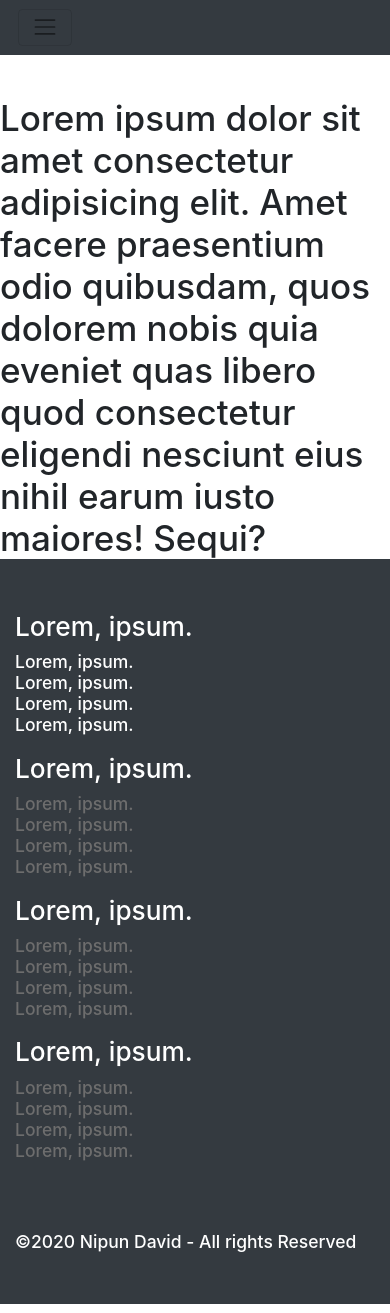
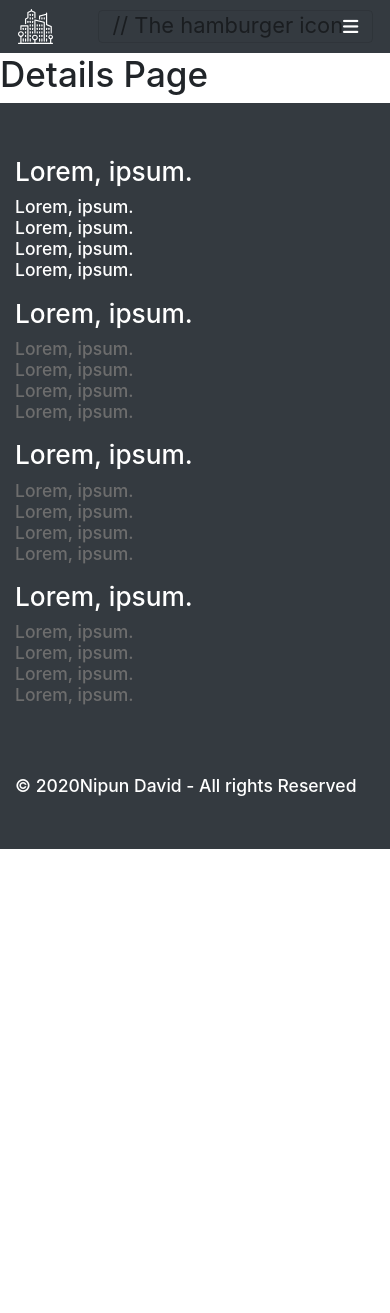
Before and after one commit to nipundavid/SPA_Portfolio, a React (Create React App) app in the folder spa-portfolio/: page /details in a window 390 px wide. After the commit the page ends 858 px from the top, so only its background shows below. Built offline with nearby package versions, Linux system fonts and the light colour scheme.

Commit message:
hamburger icon fixed

```diff
--- a/spa-portfolio/public/index.html
+++ b/spa-portfolio/public/index.html
@@ -35,6 +35,16 @@
       To begin the development, run `npm start` or `yarn start`.
       To create a production bundle, use `npm run build` or `yarn build`.
     -->
+  <script src="https://code.jquery.com/jquery-3.5.1.slim.min.js"
+    integrity="sha384-DfXdz2htPH0lsSSs5nCTpuj/zy4C+OGpamoFVy38MVBnE+IbbVYUew+OrCXaRkfj" crossorigin="anonymous">
+  </script>
+  <script src="https://cdn.jsdelivr.net/npm/popper.js@1.16.0/dist/umd/popper.min.js"
+    integrity="sha384-Q6E9RHvbIyZFJoft+2mJbHaEWldlvI9IOYy5n3zV9zzTtmI3UksdQRVvoxMfooAo" crossorigin="anonymous">
+  </script>
+  <script src="https://stackpath.bootstrapcdn.com/bootstrap/4.5.0/js/bootstrap.min.js"
+    integrity="sha384-OgVRvuATP1z7JjHLkuOU7Xw704+h835Lr+6QL9UvYjZE3Ipu6Tp75j7Bh/kR0JKI" crossorigin="anonymous">
+  </script>
+
 </body>
 
 </html>
--- a/spa-portfolio/src/App.css
+++ b/spa-portfolio/src/App.css
@@ -9,3 +9,11 @@
 * {
     font-size: 17.5px;
 }
+
+.navbar-toggler:focus {
+    outline: none
+}
+
+.navbar-toggler {
+    border: none;
+}
--- a/spa-portfolio/src/App.js
+++ b/spa-portfolio/src/App.js
@@ -1,18 +1,28 @@
 import React from "react";
 import "./App.css";
 import "bootstrap/dist/css/bootstrap.min.css";
-import NavBar from "./Components/NavBar";
-import Footer from "./Components/Footer";
+import NavBar from "./Components/Layouts/NavBar";
+import Footer from "./Components/Layouts/Footer";
+// React Router
+import { Switch, Route } from "react-router-dom";
+// Import Pages
+import Home from "./Components/Pages/Home";
+import Contacts from "./Components/Pages/Contacts";
+import News from "./Components/Pages/News";
+import Details from "./Components/Pages/Details";
+import NotFoundPage from "./Components/Pages/NotFoundPage";
 
 function App() {
   return (
     <h2>
       <NavBar />
-      <br />
-      Lorem ipsum dolor sit amet consectetur adipisicing elit. Amet facere
-      praesentium odio quibusdam, quos dolorem nobis quia eveniet quas libero
-      quod consectetur eligendi nesciunt eius nihil earum iusto maiores! Sequi?
-      <br />
+      <Switch>
+        <Route exact path="/" component={Home}></Route>
+        <Route path="/news" component={News}></Route>
+        <Route path="/contacts" component={Contacts}></Route>
+        <Route path="/details" component={Details}></Route>
+        <Route component={NotFoundPage}></Route>
+      </Switch>
       <Footer />
     </h2>
   );
--- a/spa-portfolio/src/Components/Footer.js
+++ /dev/null
@@ -1,106 +0,0 @@
-import React from "react";
-import styled from "styled-components";
-import style from "../App.css";
-
-const FooterContainer = styled.footer`
-  .footer-middle {
-    background: var(--mainDark);
-    padding-top: 3rem;
-    color: var(--mainWhite);
-  }
-  .footer-bottom {
-    padding-top: 3rem;
-    padding-bottom: 2rem;
-  }
-  ul li a {
-    color: var(--mainGrey);
-  }
-  ul li a:hover {
-    color: var(--mainLightGrey);
-  }
-`;
-
-function Footer() {
-  return (
-    <FooterContainer className="main-footer">
-      <div className="footer-middle">
-        <div className="container">
-          <div className="row">
-            {/* Column 1 */}
-            <div className="col-md-3 col-sm-6">
-              <h4>Lorem, ipsum.</h4>
-              <ul className="list-unstyled">
-                <li>Lorem, ipsum.</li>
-                <li>Lorem, ipsum.</li>
-                <li>Lorem, ipsum.</li>
-                <li>Lorem, ipsum.</li>
-              </ul>
-            </div>
-            {/* Column 2 */}
-            <div className="col-md-3 col-sm-6">
-              <h4>Lorem, ipsum.</h4>
-              <ul className="list-unstyled">
-                <li>
-                  <a href="#">Lorem, ipsum.</a>
-                </li>
-                <li>
-                  <a href="#">Lorem, ipsum.</a>
-                </li>
-                <li>
-                  <a href="#">Lorem, ipsum.</a>
-                </li>
-                <li>
-                  <a href="#">Lorem, ipsum.</a>
-                </li>
-              </ul>
-            </div>
-            {/* Column 3 */}
-            <div className="col-md-3 col-sm-6">
-              <h4>Lorem, ipsum.</h4>
-              <ul className="list-unstyled">
-                <li>
-                  <a href="#">Lorem, ipsum.</a>
-                </li>
-                <li>
-                  <a href="#">Lorem, ipsum.</a>
-                </li>
-                <li>
-                  <a href="#">Lorem, ipsum.</a>
-                </li>
-                <li>
-                  <a href="#">Lorem, ipsum.</a>
-                </li>
-              </ul>
-            </div>
-            {/* Column 4 */}
-            <div className="col-md-3 col-sm-6">
-              <h4>Lorem, ipsum.</h4>
-              <ul className="list-unstyled">
-                <li>
-                  <a href="#">Lorem, ipsum.</a>
-                </li>
-                <li>
-                  <a href="#">Lorem, ipsum.</a>
-                </li>
-                <li>
-                  <a href="#">Lorem, ipsum.</a>
-                </li>
-                <li>
-                  <a href="#">Lorem, ipsum.</a>
-                </li>
-              </ul>
-            </div>
-          </div>
-          {/* Footer Bottom */}
-          <div className="footer-bottom">
-            <p className="text-xs-center">
-              &copy;{new Date().getFullYear()} Nipun David - All rights Reserved
-            </p>
-          </div>
-        </div>
-      </div>
-    </FooterContainer>
-  );
-}
-
-export default Footer;
--- a/spa-portfolio/src/Components/Layouts/Footer.js
+++ b/spa-portfolio/src/Components/Layouts/Footer.js
@@ -93,7 +93,7 @@ function Footer() {
           {/* Footer Bottom */}{" "}
           <div className="footer-bottom">
             <p className="text-xs-center">
-              & copy; {new Date().getFullYear()}
+              &copy; {new Date().getFullYear()}
               Nipun David - All rights Reserved{" "}
             </p>{" "}
           </div>{" "}
--- a/spa-portfolio/src/Components/Layouts/NavBar.js
+++ b/spa-portfolio/src/Components/Layouts/NavBar.js
@@ -1,8 +1,11 @@
 import React from "react";
 import logo from "../../logo.svg";
+import { Link } from "react-router-dom";
+
 function NavBar() {
   return (
     <nav className="navbar navbar-expand-lg navbar-light bg-dark">
+      <img src={logo} alt="logo" style={{ width: "35px" }}></img>
       <button
         className="navbar-toggler"
         type="button"
@@ -12,28 +15,29 @@ function NavBar() {
         aria-expanded="false"
         aria-label="Toggle navigation"
       >
-        <span className="navbar-toggler-icon" />
+        // The hamburger icon
+        <i className="fas fa-bars" style={{ color: "#fff" }}></i>
       </button>
+      {/* <span className="navbar-toggler-icon" /> */}
+
       <div className="collapse navbar-collapse ml-5" id="navbarTogglerDemo01">
-        <a className="navbar-brand" href="#">
-          <img src={logo} alt="logo" style={{ width: "35px" }}></img>
-        </a>
+        <Link className="navbar-brand" href="#"></Link>
         <ul className="navbar-nav m-auto mt-2 mt-lg-0">
           <li className="nav-item active">
-            <a className="nav-link text-white  ml-5" href="#">
-              &nbsp;<i className="fas fa-home"></i> Home{" "}
+            <Link className="nav-link text-white  ml-5" to="/">
+              Home &nbsp;<i className="fas fa-home"></i>
               <span className="sr-only">(current)</span>
-            </a>
+            </Link>
           </li>
           <li className="nav-item">
-            <a className="nav-link text-white  ml-5" href="#">
+            <Link className="nav-link text-white  ml-5" to="/news">
               News
-            </a>
+            </Link>
           </li>
           <li className="nav-item">
-            <a className="nav-link text-white  ml-5" href="#">
+            <Link className="nav-link text-white  ml-5" to="/contacts">
               Contact Us
-            </a>
+            </Link>
           </li>
         </ul>
         <form className="form-inline my-2 my-lg-0">
--- a/spa-portfolio/src/Components/NavBar.js
+++ /dev/null
@@ -1,58 +0,0 @@
-import React from "react";
-import logo from "../logo.svg";
-function NavBar() {
-  return (
-    <nav className="navbar navbar-expand-lg navbar-light bg-dark">
-      <button
-        className="navbar-toggler"
-        type="button"
-        data-toggle="collapse"
-        data-target="#navbarTogglerDemo01"
-        aria-controls="navbarTogglerDemo01"
-        aria-expanded="false"
-        aria-label="Toggle navigation"
-      >
-        <span className="navbar-toggler-icon" />
-      </button>
-      <div className="collapse navbar-collapse ml-5" id="navbarTogglerDemo01">
-        <a className="navbar-brand" href="#">
-          <img src={logo} alt="logo" style={{ width: "35px" }}></img>
-        </a>
-        <ul className="navbar-nav m-auto mt-2 mt-lg-0">
-          <li className="nav-item active">
-            <a className="nav-link text-white  ml-5" href="#">
-              &nbsp;<i className="fas fa-home"></i> Home{" "}
-              <span className="sr-only">(current)</span>
-            </a>
-          </li>
-          <li className="nav-item">
-            <a className="nav-link text-white  ml-5" href="#">
-              News
-            </a>
-          </li>
-          <li className="nav-item">
-            <a className="nav-link text-white  ml-5" href="#">
-              Contact Us
-            </a>
-          </li>
-        </ul>
-        <form className="form-inline my-2 my-lg-0">
-          <input
-            className="form-control mr-sm-2"
-            type="search"
-            placeholder="Search"
-            aria-label="Search"
-          />
-          <button
-            className="btn btn-outline-primary my-2 my-sm-0"
-            type="submit"
-          >
-            Search
-          </button>
-        </form>
-      </div>
-    </nav>
-  );
-}
-
-export default NavBar;
--- a/spa-portfolio/src/index.js
+++ b/spa-portfolio/src/index.js
@@ -1,15 +1,15 @@
-import React from 'react';
-import ReactDOM from 'react-dom';
-import App from './App';
-import * as serviceWorker from './serviceWorker';
-
-ReactDOM.render( <
-  React.StrictMode >
-  <
-  App / >
-  <
-  /React.StrictMode>,
-  document.getElementById('root')
+import React from "react";
+import ReactDOM from "react-dom";
+import App from "./App";
+import * as serviceWorker from "./serviceWorker";
+import { BrowserRouter as Router } from "react-router-dom";
+ReactDOM.render(
+  <React.StrictMode>
+    <Router>
+      <App />
+    </Router>
+  </React.StrictMode>,
+  document.getElementById("root")
 );
 
 // If you want your app to work offline and load faster, you can change
```
Also changed, not shown: spa-portfolio/src/Components/Pages/Contacts.js (renamed from spa-portfolio/src/Components/Pages/Contact.js).
